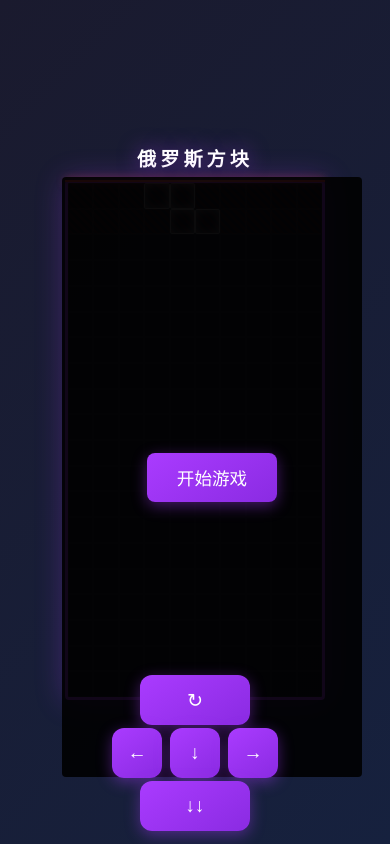
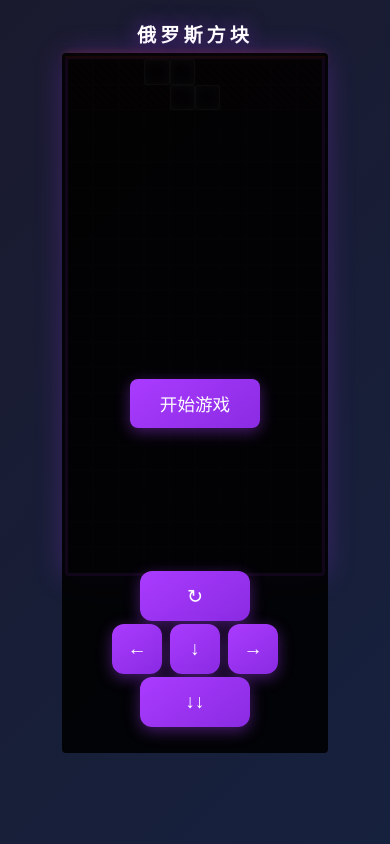
Before and after one commit to zuichi1/russia-tetris, a React (Vite) app: page / in a window 390 px wide. Built offline with nearby package versions, Linux system fonts and the light colour scheme.

Commit message:
fix mobile buttons

```diff
--- a/src/App.jsx
+++ b/src/App.jsx
@@ -295,28 +295,47 @@ function App() {
     setGameStarted(true)
   }, [])
 
+  const touchActiveRef = useRef(false)
+
   const handleRotateTouch = (e) => {
     e.preventDefault()
+    e.stopPropagation()
+    if (touchActiveRef.current) return
+    touchActiveRef.current = true
     rotate()
+    setTimeout(() => { touchActiveRef.current = false }, 150)
   }
 
   const handleLeftTouch = (e) => {
     e.preventDefault()
+    e.stopPropagation()
+    if (touchActiveRef.current) return
+    touchActiveRef.current = true
     moveLeft()
+    setTimeout(() => { touchActiveRef.current = false }, 150)
   }
 
   const handleRightTouch = (e) => {
     e.preventDefault()
+    e.stopPropagation()
+    if (touchActiveRef.current) return
+    touchActiveRef.current = true
     moveRight()
+    setTimeout(() => { touchActiveRef.current = false }, 150)
   }
 
   const handleDownTouch = (e) => {
     e.preventDefault()
+    e.stopPropagation()
+    if (touchActiveRef.current) return
+    touchActiveRef.current = true
     moveDown()
+    setTimeout(() => { touchActiveRef.current = false }, 150)
   }
 
   const handleHardDropTouch = (e) => {
     e.preventDefault()
+    e.stopPropagation()
     hardDrop()
   }
 
--- a/src/index.css
+++ b/src/index.css
@@ -256,6 +256,8 @@ body {
 @media (max-width: 768px) {
   .mobile-controls {
     display: block;
+    position: relative;
+    margin-top: 15px;
   }
 
   .side-panel {
@@ -266,14 +268,16 @@ body {
     flex-direction: column;
     align-items: center;
     padding: 10px;
+    padding-bottom: 20px;
     width: 100%;
     min-height: 100vh;
-    justify-content: center;
+    justify-content: flex-start;
   }
 
   .game-title {
     font-size: 1.5rem;
     margin-bottom: 10px;
+    margin-top: 10px;
     letter-spacing: 4px;
   }
 
@@ -302,25 +306,8 @@ body {
     gap: 10px;
   }
 
-  body {
-    overflow-x: hidden;
-  }
-
-  #root {
-    width: 100%;
-    min-height: 100vh;
-  }
-
   .warning-line {
-    top: 0;
-    height: 2px;
-  }
-
-  .game-over-overlay {
-    width: 90vw;
-    max-width: 300px;
-    height: auto;
-    aspect-ratio: 10 / 20;
+    top: 0 !important;
   }
 }
 
@@ -339,10 +326,6 @@ body {
   .rotate-btn,
   .drop-btn {
     width: 110px;
-  }
-
-  .mobile-controls {
-    bottom: 10px;
   }
 
   .mobile-row {
```
